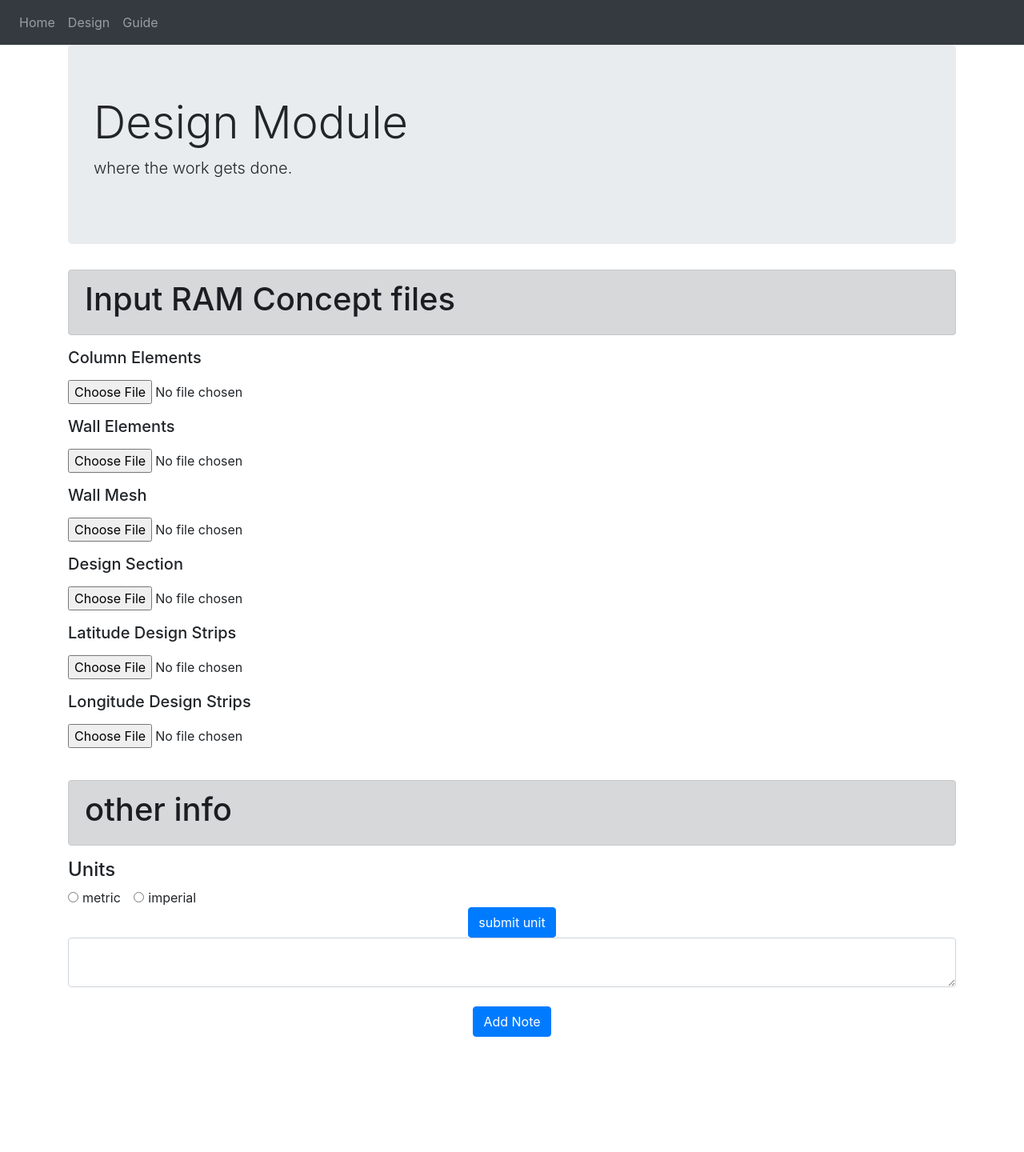
After one commit to Viranchi299/flask-template, a Flask app: page /design in a window 1280 px wide. The commit adds this page. Shown: the whole page at 80% size. Run offline with Flask 2, Linux system fonts and the light colour scheme; some libraries are stand-ins or nearby versions.

Commit message:
added design and guide tabs

```diff
--- a/website/templates/base.html
+++ b/website/templates/base.html
@@ -29,13 +29,9 @@
       </button>
       <div class="collapse navbar-collapse" id="navbar">
         <div class="navbar-nav">
-          {% if user.is_authenticated %}
           <a class="nav-item nav-link" id="home" href="/">Home</a>
-          <a class="nav-item nav-link" id="logout" href="/logout">Logout</a>
-          {% else %}
-          <a class="nav-item nav-link" id="login" href="/login">Login</a>
-          <a class="nav-item nav-link" id="signUp" href="/sign-up">Sign Up</a>
-          {% endif %}
+          <a class="nav-item nav-link" id="design" href="/design">Design</a>
+          <a class="nav-item nav-link" id="login" href="/guide">Guide</a>
         </div>
       </div>
     </nav>
--- /dev/null
+++ b/website/templates/design.html
@@ -0,0 +1,94 @@
+{% extends "base.html" %} {% block title %}Home{% endblock %} {% block content
+%}
+<div class="jumbotron">
+  <h1 class="display-4">Design Module</h1>
+  <p class="lead">where the work gets done.</p>
+</div>
+
+<div class="alert alert-dark" role="alert">
+  <h1>Input RAM Concept files</h1>
+</div>
+
+
+
+<form method="POST">
+  <div class="form-group">
+    <label for="exampleFormControlFile1"><h5>Column Elements</h5></label>
+    <input type="file" class="form-control-file" id="col_elem">
+  </div>
+</form>
+
+<form method="POST">
+  <div class="form-group">
+    <label for="exampleFormControlFile1"><h5>Wall Elements</h5></label>
+    <input type="file" class="form-control-file" id="wall_elem">
+  </div>
+</form>
+
+<form method="POST">
+  <div class="form-group">
+    <label for="exampleFormControlFile1"><h5>Wall Mesh</h5></label>
+    <input type="file" class="form-control-file" id="wall_mesh">
+  </div>
+</form>
+
+<form method="POST">
+  <div class="form-group">
+    <label for="exampleFormControlFile1"><h5>Design Section</h5></label>
+    <input type="file" class="form-control-file" id="ds">
+  </div>
+</form>
+
+<form method="POST">
+  <div class="form-group">
+    <label for="exampleFormControlFile1"><h5>Latitude Design Strips</h5></label>
+    <input type="file" class="form-control-file" id="lat_design_strips">
+  </div>
+</form>
+
+<form method="POST">
+  <div class="form-group">
+    <label for="exampleFormControlFile1"><h5>Longitude Design Strips</h5></label>
+    <input type="file" class="form-control-file" id="long_design_strips">
+  </div>
+</form>
+
+<br>
+<div class="alert alert-dark" role="alert">
+  <h1>other info</h1>
+</div>
+
+
+<h4>Units</h4>
+
+<form method="POST">
+<div class="form-check form-check-inline">
+  <input class="form-check-input" type="radio" name="inlineRadioOptions" id="unit" value="metric">
+  <label class="form-check-label" for="inlineRadio1">metric</label>
+</div>
+<div class="form-check form-check-inline">
+  <input class="form-check-input" type="radio" name="inlineRadioOptions" id="unit" value="imperial">
+  <label class="form-check-label" for="inlineRadio2">imperial</label>
+</div>
+<div align="center">
+  <button type="submit" class="btn btn-primary">submit unit</button>
+</div>
+</form>
+
+<form method="POST">
+  <textarea name="note" id="note" class="form-control"></textarea>
+  <br />
+  <div align="center">
+    <button type="submit" class="btn btn-primary">Add Note</button>
+  </div>
+</form>
+
+
+<br>
+<br>
+<br>
+<br>
+<br>
+<br>
+
+{% endblock %}
--- a/website/views.py
+++ b/website/views.py
@@ -8,7 +8,6 @@ views = Blueprint('views', __name__)
 
 
 @views.route('/', methods=['GET', 'POST'])
-@login_required
 def home():
     if request.method == 'POST':
         note = request.form.get('note')
@@ -21,7 +20,7 @@ def home():
             db.session.commit()
             flash('Note added!', category='success')
 
-    return render_template("home.html", user=current_user)
+    return render_template("home.html")
 
 
 @views.route('/delete-note', methods=['POST'])
@@ -35,3 +34,13 @@ def delete_note():
             db.session.commit()
 
     return jsonify({})
+
+
+@views.route('/design', methods=['POST','GET'])
+def design():
+    if request.method == 'POST':
+        size = request.form.get('note')
+        print("hello")
+        print(size)
+
+    return render_template("design.html")
```
Also changed, not shown: website/templates/guide.html (added, +22 -0 lines), website/templates/home.html (+12 -18 lines).
